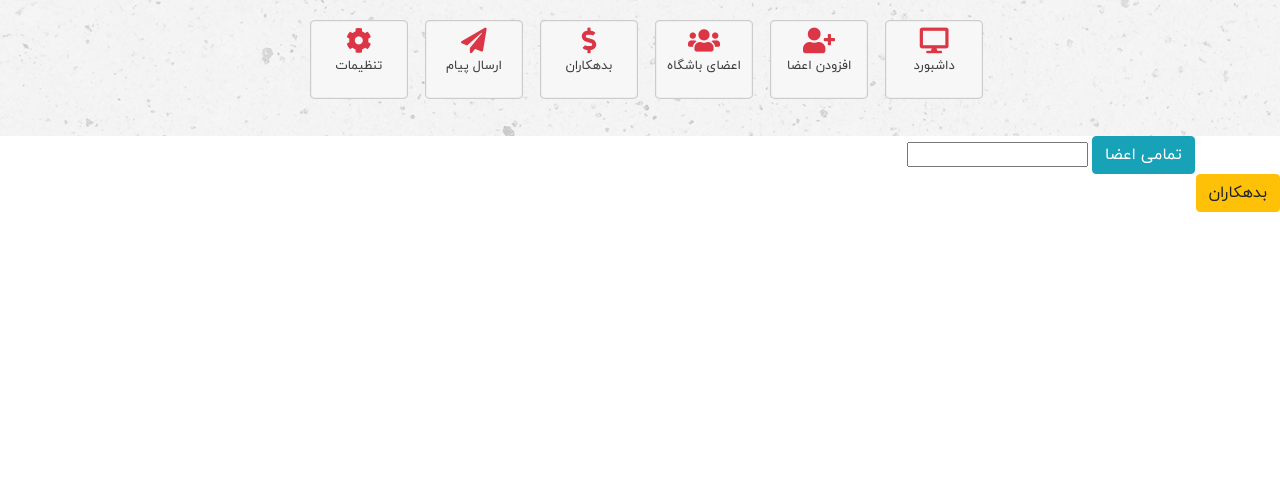
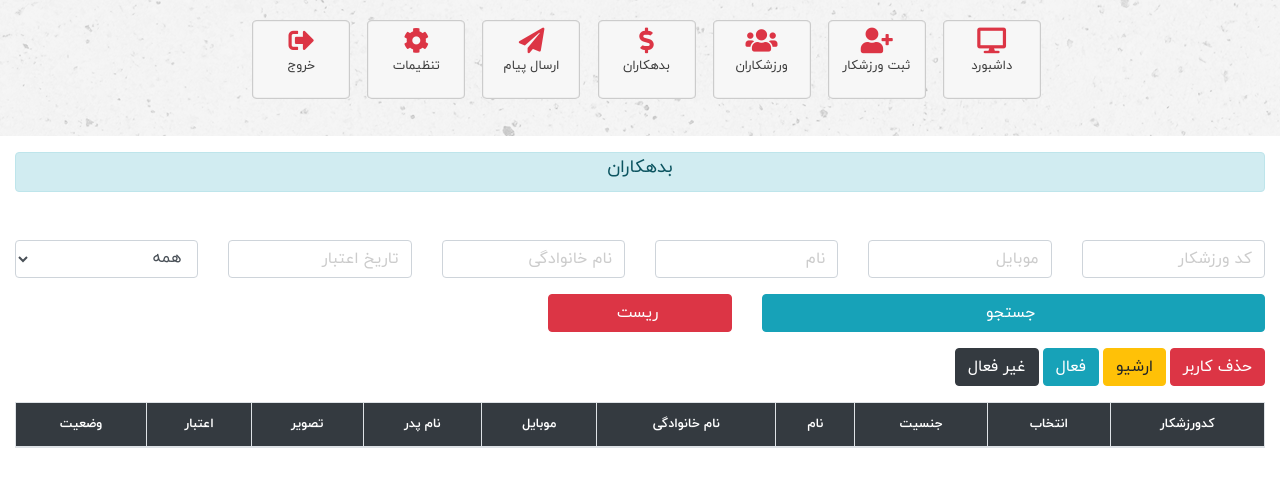
Before and after one commit to mresmailkazemi/Alizadeh, a PHP site: page /Alizadeh/Debtors/index in a window 1280 px wide. Shown: the top 487 px of the page. Run offline with PHP 8.4, Linux system fonts and the light colour scheme; the visitor is signed in with stand-in values (Sample User, id 1); tables that the repository leaves empty or names only in its code hold one stand-in row (values such as "Sample post"); lists and menus that the app fills with data are empty; some libraries are stand-ins or nearby versions.

Commit message:
add debtor

```diff
--- a/controllers/Debtors.php
+++ b/controllers/Debtors.php
@@ -1,7 +1,9 @@
 <?php
 class Debtors extends controller{
-
-
+    /**
+     * @var model_Debtors
+     */
+    protected $modelobject;
     function __construct()
     {
         parent::__construct();
@@ -9,10 +11,31 @@
         if (!isset($_SESSION['admin']))
             header('location:' . URL . 'login/index');
     }
-
     function index()
     {
+        if (isset($_GET['pageno'])) {
+            $pageno = $_GET['pageno'];
+        } else {
+            $pageno = 1;
+        }
+        $offset = $this->modelobject->calcOffset($pageno, no_of_records_per_page);
+        $total_page = $this->modelobject->totalPage();
+        $Member = $this->modelobject->getDebtors();
+        $data = array($Member, 'total_page' => $total_page, 'pageno' => $pageno);
+        $this->view('debtors/index', $data, 1, 1);
+    }
+    function search()
+    {
+        if (isset($_GET['pageno'])) {
+            $pageno = $_GET['pageno'];
+        } else {
+            $pageno = 1;
+        }
+        $offset = $this->modelobject->calcOffset($pageno, no_of_records_per_page);
+        $salter = $this->modelobject->searchUser(@$_POST['id'], @$_POST['mobile'], @$_POST['name'], @$_POST['family'], @$_POST['end_date'], @$_POST['status']);
+        $total_page = $this->modelobject->totalPage();
 
-        $this->view('Debtors/index',array(),1,1);
+        $data = array(0 => $salter, 'total_page' => $total_page, 'pageno' => $pageno);
+        $this->view('debtors/index', $data, 1, 1);
     }
 }
--- a/controllers/addmember.php
+++ b/controllers/addmember.php
@@ -12,13 +12,11 @@
         parent::__construct();
         session_start();
         if (!isset($_SESSION['admin']))
-
             header('location:' . URL . 'login/index');
     }
 
     function index()
     {
-
         $this->view('addMember/index', array(), 1, 1);
     }
 
@@ -43,12 +41,11 @@
                 $this->modelobject->uploadPersonalPic($userid['id']);
             }
             if($_POST['send_sms']==1)
-                $this->modelobject->sendSms($_POST['mobile'],"ورشکار گرامی ".$_POST['family']." ");
+                $this->modelobject->sendSms($_POST['mobile'],$_POST['family']." ");
             header('location:' . URL . 'addmember/index?success=باموفقیت ثبت شد');
             return;
         }else
             header('location:' . URL . 'addmember/index?error=این شماره قبلا ثبت شده است');
         return;
     }
-
 }
--- a/controllers/index.php
+++ b/controllers/index.php
@@ -24,9 +24,6 @@
       $this->view('index/index');
     }
 
-
-
-
 }
 
 ?>
--- a/models/model_member.php
+++ b/models/model_member.php
@@ -68,7 +68,7 @@
         if ($status != "") {
             $conditions[] = 'WHERE statusId=' . $status . '';
         } else
-            $conditions[] = 'WHERE statusId=3';
+            $conditions[] = 'WHERE statusId=1';
 
         if ($mobile != "") {
             $conditions[] = 'AND mobile=' . $mobile . '';
--- a/views/Debtors/index.php
+++ b/views/Debtors/index.php
@@ -1,19 +1,90 @@
 <?php
-
 require 'views/adminPanel.php';
 ?>
-
-<div class="container">
-    <button class="btn btn-info">تمامی اعضا</button>
-
-    <input type="text"></div>
-<button class="btn btn-warning">بدهکاران</button>
+<div class="container-fluid text-right" id="panel">
+    <div class="mb-3 mt-3 na  text-center alert alert-info py-1 "><h1 class="text-xlarge">بدهکاران</h1></div>
+    <?php
+    require_once 'search.php';
+    ?>
+    <form method="post">
+        <div class="mb-3">
+            <button class="btn btn-danger" data-href="<?= URL ?>Member/Delete" onclick="submitHrefandFrom(this)">حذف
+                کاربر
+            </button>
+            <button class="btn btn-warning" data-href="<?= URL ?>Member/Archive" onclick="submitHrefandFrom(this)">
+                ارشیو
+            </button>
+            <button class="btn btn-info" data-href="<?= URL ?>Member/Active" onclick="submitHrefandFrom(this)">فعال
+            </button>
+            <button class="btn btn-dark" data-href="<?= URL ?>Member/inactive" onclick="submitHrefandFrom(this)">غیر
+                فعال
+            </button>
+        </div>
+        <?php
+        if (isset($_GET['success'])) {
+            ?>
+            <div style="padding: .75rem .25rem;text-align: center" class="alert alert-success">
+                <?php
+                echo $_GET['success']
+                ?>
+            </div>
+        <?php } ?>
+        <div class="table-responsive">
+            <table class="table table-striped table-hover table-bordered text-center">
+                <thead class="bg-dark text-white">
+                <tr>
+                    <th>کدورزشکار</th>
+                    <th>انتخاب</th>
+                    <th>جنسیت</th>
+                    <th>نام</th>
+                    <th> نام خانوادگی</th>
+                    <th>موبایل</th>
+                    <th> نام پدر</th>
+                    <th>تصویر</th>
+                    <th>اعتبار</th>
+                    <th> وضعیت</th>
+                </tr>
+                </thead>
+                <?php
+                $result = $data[0];
+                foreach ($result as $row) {
+                    ?>
+                    <tbody>
+                    <tr>
+                        <td><?= $row['userid'] ?></td>
+                        <td><input name="delitem[]" value="<?= $row['userid'] ?>" type="checkbox"></td>
+                        <td><?= $row['sex'] ?></td>
+                        <td><?= $row['name'] ?></td>
+                        <td><?= $row['family'] ?></td>
+                        <td><?php
+                            $userInfoBasic = Model::getMobile($row['userid']);
+                            echo $userInfoBasic['mobile'];
+                            ?>
+                        </td>
+                        <td><?= $row['parentname'] ?></td>
+                        <td><img src="<?= URL ?>public/img/member/<?= $row['userid'] ?>/pic.jpg" width="80px"
+                                 height="90px"></td>
+                        <td>
+                            <?php
+                            $tuition = Model::getIdGiveCredit($row['userid']);
+                            echo Model::miladiToShamsi($tuition['end_date'], "/")
+                            ?>
+                        </td>
+                        <td>
+                            <?php
+                            $status = Model::getStatus($userInfoBasic['statusId']);
+                            echo $status['title'];
+                            ?>
+                        </td>
+                    </tr>
+                    </tbody>
+                    <?php ?>
+                <?php } ?>
+            </table>
+        </div>
+    </form>
 
 </div>
-
-
-
-
 <?php
 require 'views/adminFooter.php';
 ?>
--- /dev/null
+++ b/views/Debtors/search.php
@@ -0,0 +1,56 @@
+<div class="filter mt-5">
+    <form action="<?= URL ?>debtors/search" method="post">
+        <div class="row">
+            <div class="center col-md-2 mb-3">
+                <input type="text" class="filter form-control" name="id" id="id" placeholder="کد ورزشکار"
+                       value="<?= @$_POST['id'] ?>">
+            </div>
+            <div class="col-md-2 mb-3">
+                <input type="text" class="filter form-control" name="mobile"
+                       id="name_mobile"
+                       placeholder="موبایل" value="<?= @$_POST['mobile'] ?>">
+            </div>
+            <div class="col-md-2 mb-3">
+                <input type="text" class="filter form-control" name="name"
+                       id="name_mobile"
+                       placeholder="نام" value="<?= @$_POST['name'] ?>">
+            </div>
+            <div class="col-md-2 mb-3">
+                <input type="text" class="filter form-control" name="family"
+                       id="name_mobile"
+                       placeholder="نام خانوادگی" value="<?= @$_POST['family'] ?>">
+            </div>
+            <div class="col-md-2 mb-3">
+                <input  type="text" id="inputDate1" class="form-control" name="end_date" placeholder="تاریخ اعتبار">
+            </div>
+            <div class="col-md-2 mb-3">
+                <select name="status" class="form-control" >
+                    <option value="">همه</option>
+                    <?php
+                    foreach (Model::getAllStatus() as $hum) {
+                        ?>
+                        <option value="<?= $hum['id'] ?>"  <?php if (@$_POST['status'] == $hum['id']) echo 'selected' ?>><?= $hum['title'] ?></option>
+                        <?php
+                    }
+                    ?>
+                </select>
+            </div>
+            <div class="actions col-md-5 mb-3">
+                <button type="submit" class="btn btn-info submit-filter w-100">
+                    <i class="fas icon-search"></i> جستجو
+                </button>
+            </div>
+            <div class="actions col-md-2 mb-3">
+                <a type="submit" class="btn btn-danger submit-filter w-100 text-white" onclick="clearInput()">
+                    <i class="fas icon-search"></i> ریست
+                </a>
+            </div>
+        </div>
+    </form>
+</div>
+<script>
+    $('#inputDate1').MdPersianDateTimePicker({
+        targetTextSelector: '#inputDate1',
+        englishNumber:true
+    });
+</script>
--- a/views/Member/index.php
+++ b/views/Member/index.php
@@ -12,7 +12,7 @@
             <button class="btn btn-danger" data-href="<?= URL ?>Member/Delete" onclick="submitHrefandFrom(this)">حذف
                 کاربر
             </button>
-            <a href="<?= URL ?>addMember/index" class="btn btn-success float-left text-white"> اعضا
+            <a href="<?= URL ?>addMember/index" class="btn btn-success float-left text-white"> ورزشکارجدید
                 <i class="fa fa-plus"></i>
             </a>
             <button class="btn btn-warning" data-href="<?= URL ?>Member/Archive" onclick="submitHrefandFrom(this)">
@@ -37,7 +37,7 @@
             <table class="table table-striped table-hover table-bordered text-center">
                 <thead class="bg-dark text-white">
                 <tr>
-                    <th>ردیف</th>
+                    <th>کدورزشکار</th>
                     <th>انتخاب</th>
                     <th>جنسیت</th>
                     <th>نام</th>
@@ -56,7 +56,7 @@
                     ?>
                     <tbody>
                     <tr>
-                        <td><?= $i ?></td>
+                        <td><?= $row['userid'] ?></td>
                         <td><input name="delitem[]" value="<?= $row['userid'] ?>" type="checkbox"></td>
                         <td><?= $row['sex'] ?></td>
                         <td><?= $row['name'] ?></td>
--- a/views/adminPanel.php
+++ b/views/adminPanel.php
@@ -42,14 +42,14 @@
                         <li id="request">
                             <a href="<?= URL ?>addMember/index" class="text-center position-relative">
                                 <i class="fas fa-user-plus fa-2x text-danger"></i>
-                                <span class="font12 d-block">افزودن اعضا</span>
+                                <span class="font12 d-block">ثبت ورزشکار</span>
                                 <span class="font13 bg-white text-danger counter_span"></span>
                             </a>
                         </li>
                         <li id="request">
                             <a href="<?= URL ?>Member/index" class="text-center position-relative">
                                 <i class="fas fa-users fa-2x text-danger"></i>
-                                <span class="font12 d-block">اعضای باشگاه</span>
+                                <span class="font12 d-block">ورزشکاران</span>
                                 <span class="font13 bg-white text-danger counter_span"></span>
                             </a>
                         </li>
@@ -74,6 +74,12 @@
                                 <span class="font13 bg-white text-danger counter_span"></span>
                             </a>
                         </li>
+                        <li id="comphistory">
+                            <a href="<?= URL ?>dashboard/exitPanel" class="text-center">
+                                <i class="fa fa-sign-out-alt fa-2x text-danger"></i>
+                                <span class="display-block font12 d-block">خروج</span>
+                            </a>
+                        </li>
                     </ul>
                 </div>
             </div>
```
Also changed, not shown: controllers/dashboard.php (+7 -3 lines), models/model_Debtors.php (+58 -3 lines), models/model_addMember.php (+4 -9 lines), views/Debtors/pageination.php (added, +53 -0 lines), public/img/icon/log-in.png (added).
